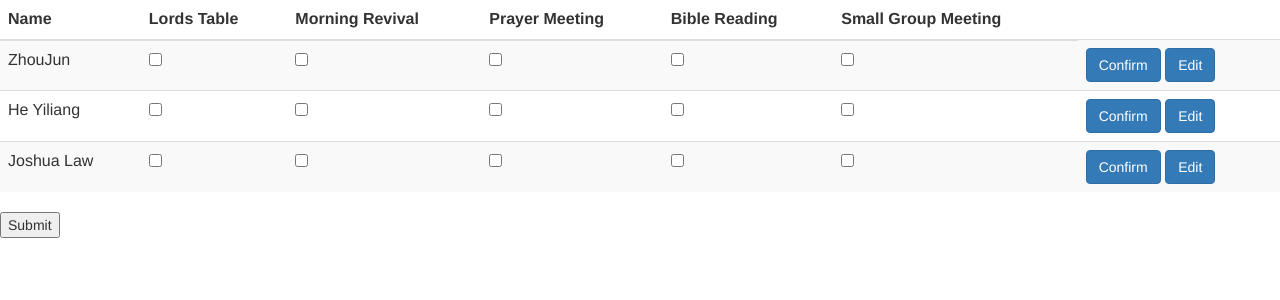
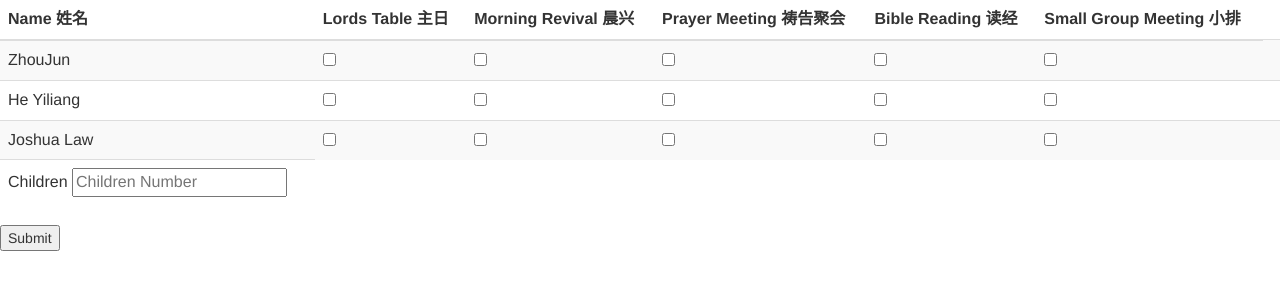
Before and after one commit to htobenothing/attandance, a Django app: page /attandance/create/ in a window 1280 px wide. Shown: the top 300 px of the page. Run offline with Django 3.2, Linux system fonts and the light colour scheme; data comes from the database, SQL or seed files in the repository; some libraries are stand-ins or nearby versions.

Commit message:
This is project to take attandance and send email to office automatically
revise model

update the view to send real data to office

```diff
--- a/attandance/templates/attandance/create.html
+++ b/attandance/templates/attandance/create.html
@@ -14,12 +14,12 @@
 
         <table class="table table-striped table-sm">
             <thead class="thead-inverse">
-                <th>Name</th>
-                <th>Lords Table</th>
-                <th>Morning Revival</th>
-                <th>Prayer Meeting</th>
-                <th>Bible Reading</th>
-                <th>Small Group Meeting</th>
+                <th>Name 姓名</th>
+                <th>Lords Table 主日</th>
+                <th>Morning Revival 晨兴</th>
+                <th>Prayer Meeting 祷告聚会</th>
+                <th>Bible Reading 读经</th>
+                <th>Small Group Meeting 小排</th>
             </thead>
         {% for member in allMember %}
             <tr>
@@ -42,18 +42,23 @@
                     <input type="checkbox" NAME="{{ member.Member_ID}}SG" id="{{ member.Member_ID}}SG">
                 </td>
                 <td>
-                    {% buttons %}
-                        <button type="button" class="btn btn-primary">
-                        {% bootstrap_icon "star" %} Confirm
-                        </button>
-                        <button type="button" class="btn btn-primary">
-                        {% bootstrap_icon "star" %} Edit
-                        </button>
-                    {% endbuttons %}
+{#                    {% buttons %}#}
+{#                        <button type="button" class="btn btn-primary">#}
+{#                        Confirm#}
+{#                        </button>#}
+{#                        <button type="button" class="btn btn-primary">#}
+{#                         Edit#}
+{#                        </button>#}
+{#                    {% endbuttons %}#}
 
                 </td>
             </tr>
         {% endfor %}
+        <tr>
+            <td>Children <input type="text" name="childrenNum" placeholder="Children Number"
+                                required="required"></td>
+
+        </tr>
         </table>
     <button type="submit">Submit</button>
     </form>
```
